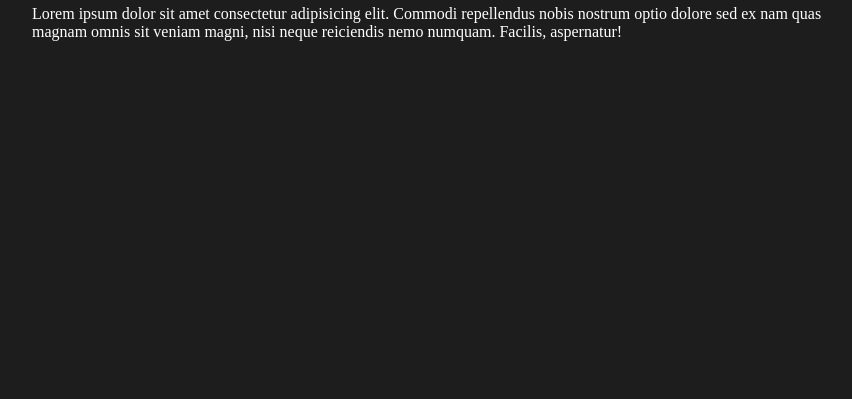
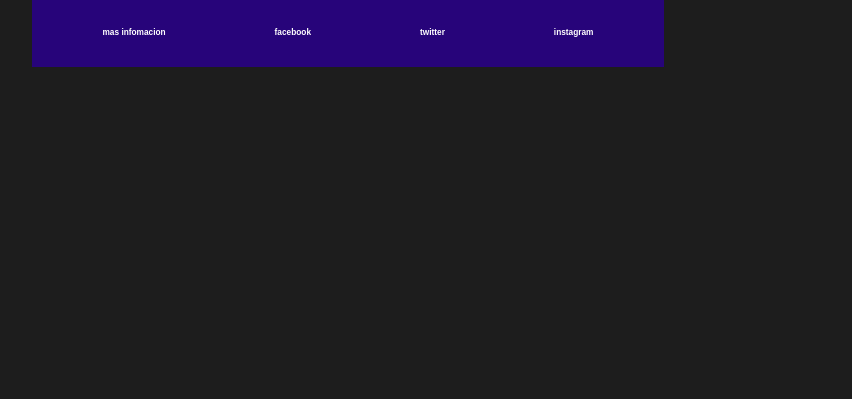
Before and after one commit to RicardoSan12/Proyecto-de-version, a plain HTML site: page index.html in a window 1280 px wide. Shown: the part 417-816 px from the top of the page, without its empty margins (208-1060 px from the left). Drawn offline with Linux system fonts and the light colour scheme.

Commit message:
Agregando el foooter

```diff
--- a/index.html
+++ b/index.html
@@ -13,9 +13,18 @@
             display: grid;
             place-content: center;
             min-height: 100vh;
+            font-size: 62.5%;
+            font-family: Arial, Helvetica, sans-serif;
         }
         main{
             max-width: 800px;
+        }
+        footer{
+            display: flex;
+            justify-content: space-around;
+            max-width: 600px;
+            background-color: rgb(39, 4, 122);
+            padding: 1rem;
         }
     </style>
 </head>
@@ -24,8 +33,13 @@
     <main>
         <h1>probando repositorio local</h1>
         <p>Lorem ipsum dolor sit amet consectetur adipisicing elit. Commodi repellendus nobis nostrum optio dolore sed ex nam quas magnam omnis sit veniam magni, nisi neque reiciendis nemo numquam. Facilis, aspernatur!</p>
-
     </main>
+    <footer>
+        <h5>mas infomacion</h5>
+        <h5>facebook</h5>
+        <h5>twitter</h5>
+        <h5>instagram</h5>
+    </footer>
 </body>
 
 </html>
```
